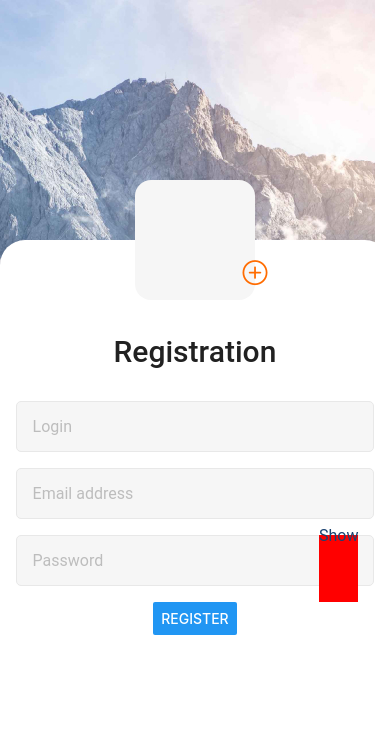
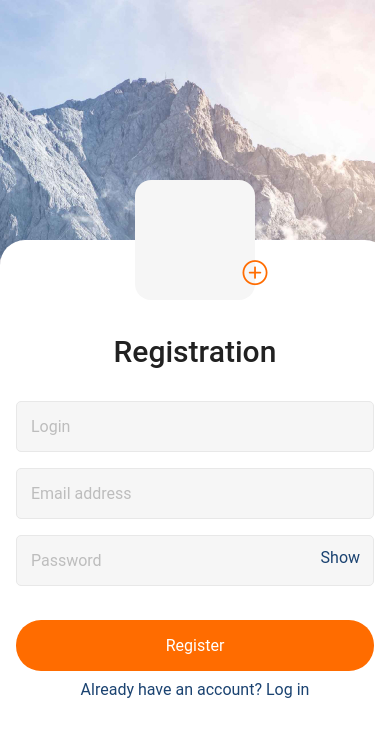
Before and after one commit to starik061/react-native-project, a React Native app: screen / in a window 390 px wide. Shown: the top 736 px of the page. Built offline with nearby package versions, Linux system fonts and the light colour scheme.

Commit message:
made reg sscreen

```diff
--- a/Screens/RegistrationScreen.jsx
+++ b/Screens/RegistrationScreen.jsx
@@ -50,25 +50,28 @@ const RegistrationScreen = () => {
             placeholderTextColor="#BDBDBD"
             style={styles.input}
           />
-          <View style={styles.passwordContainer}>
+          <View style={styles.passwordWrapper}>
             <TextInput
               inputMode="text"
               secureTextEntry={true}
               placeholder="Password"
               placeholderTextColor="#BDBDBD"
-              style={styles.input}
+              style={[styles.input, styles.inputPassword]}
             />
-            <TouchableOpacity style={styles.showPasswordContainer}>
-              <Text style={styles.showPasswordText}>Show</Text>
+            <TouchableOpacity style={styles.showButtonWrapper}>
+              <Text style={styles.showButton}>Show</Text>
             </TouchableOpacity>
           </View>
 
-          <Button title="Register" />
-          <TouchableHighlight>
-            <Text style={{ color: "white" }}>
+          <TouchableOpacity style={styles.registerButton}>
+            <Text style={styles.registerButtonText}>Register</Text>
+          </TouchableOpacity>
+
+          <TouchableOpacity>
+            <Text style={styles.alreadyHaveAccountText}>
               Already have an account? Log in
             </Text>
-          </TouchableHighlight>
+          </TouchableOpacity>
         </View>
       </ImageBackground>
     </View>
@@ -117,7 +120,7 @@ const styles = StyleSheet.create({
   input: {
     width: "100%",
     height: 51,
-    padding: 16,
+    padding: "4%",
     marginBottom: 16,
     fontSize: 16,
     lineHeight: 1.17,
@@ -128,24 +131,41 @@ const styles = StyleSheet.create({
     borderColor: "#E8E8E8",
     borderRadius: 5,
   },
-  passwordContainer: {
+  inputPassword: {
+    paddingRight: 60,
+  },
+  passwordWrapper: {
+    position: "relative",
     width: "100%",
-    position: "relative",
+    marginBottom: "5%",
   },
-
-  showPasswordContainer: {
+  showButtonWrapper: {
     position: "absolute",
-    height: "100%",
-    right: 16,
-    backgroundColor: "red",
+    right: "4%",
+    top: 13,
   },
-  // transform: [{ translateY: 12.5 }],
-
-  showPasswordText: {
-    height: "100%",
+  showButton: {
+    fontFamily: "Roboto",
     fontSize: 16,
-    lineHeight: 1.17,
+    color: "#1B4371",
+  },
+  registerButton: {
+    width: "100%",
+    height: 51,
+    marginBottom: "2.5%",
+    justifyContent: "center",
+    alignItems: "center",
+    backgroundColor: "#FF6C00",
+    borderRadius: 25,
+  },
+  registerButtonText: {
     fontFamily: "Roboto",
+    fontSize: 16,
+    color: "#FFFFFF",
+  },
+  alreadyHaveAccountText: {
+    fontFamily: "Roboto",
+    fontSize: 16,
     color: "#1B4371",
   },
 });
```
